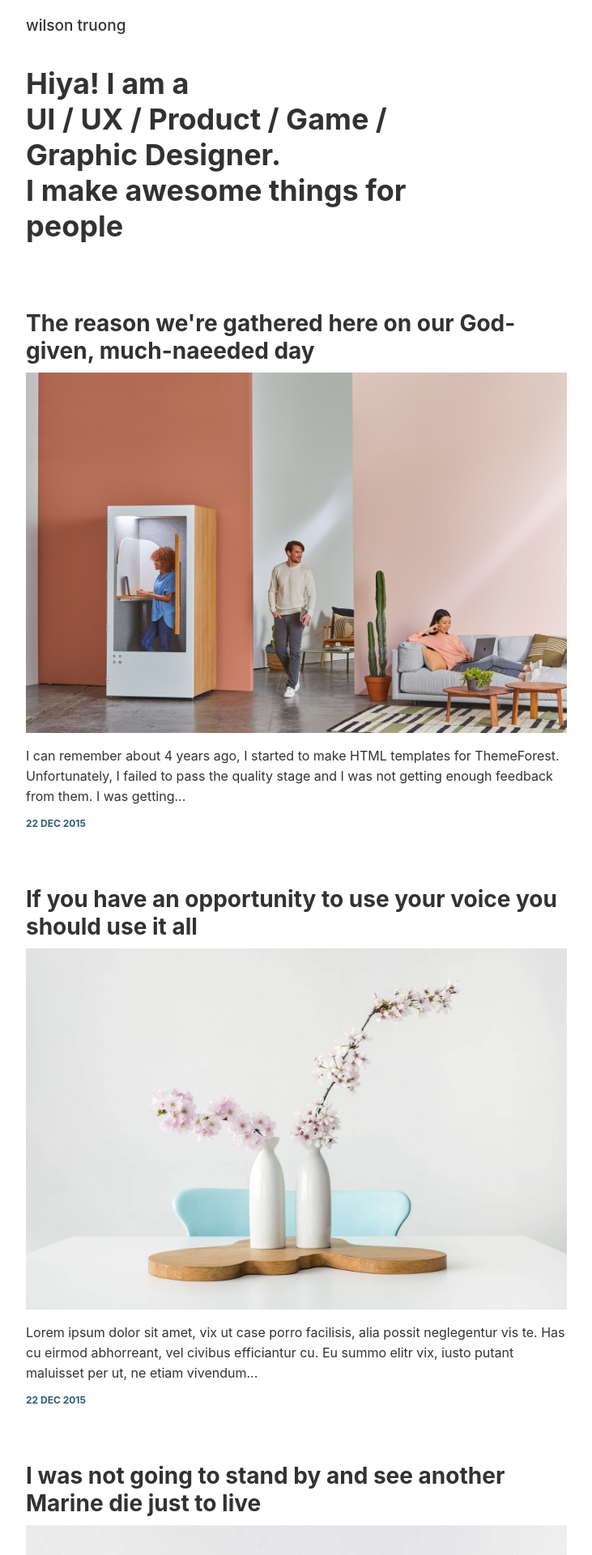
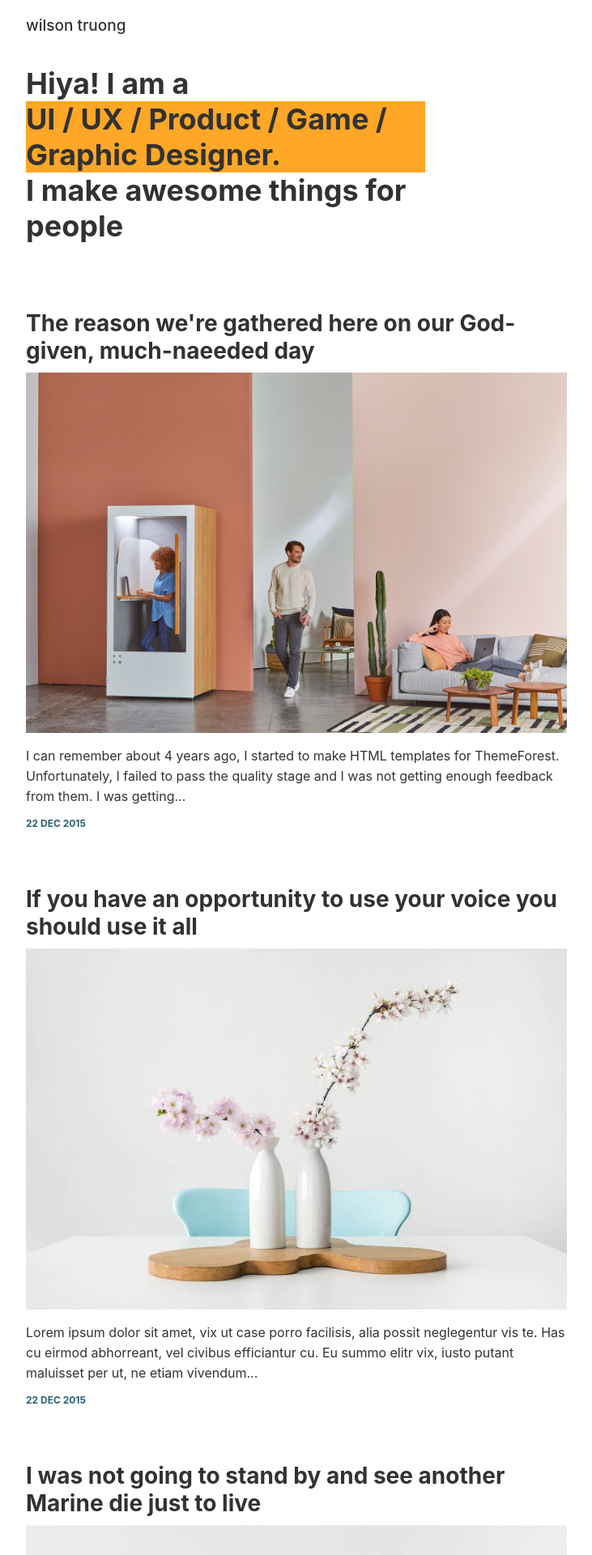
Before and after one commit to wiltruong/portfolio_v1, a Jekyll site: the page built from index.html, in a window 1280 px wide. Shown: the top 1920 px of the page at 81% size, without its empty margins (274-1005 px from the left). Built offline with Jekyll 4.4.1, drawn with Linux system fonts in a browser that asks for light colours; some web fonts are replaced; the list of posts is cut into pages by our own code.

Commit message:
Update _header.scss

```diff
--- a/_sass/components/_header.scss
+++ b/_sass/components/_header.scss
@@ -14,5 +14,5 @@
 }
 
 .bg {
-  background-color: #color-brand;
+  background-color: #ffa726;
 }
```
